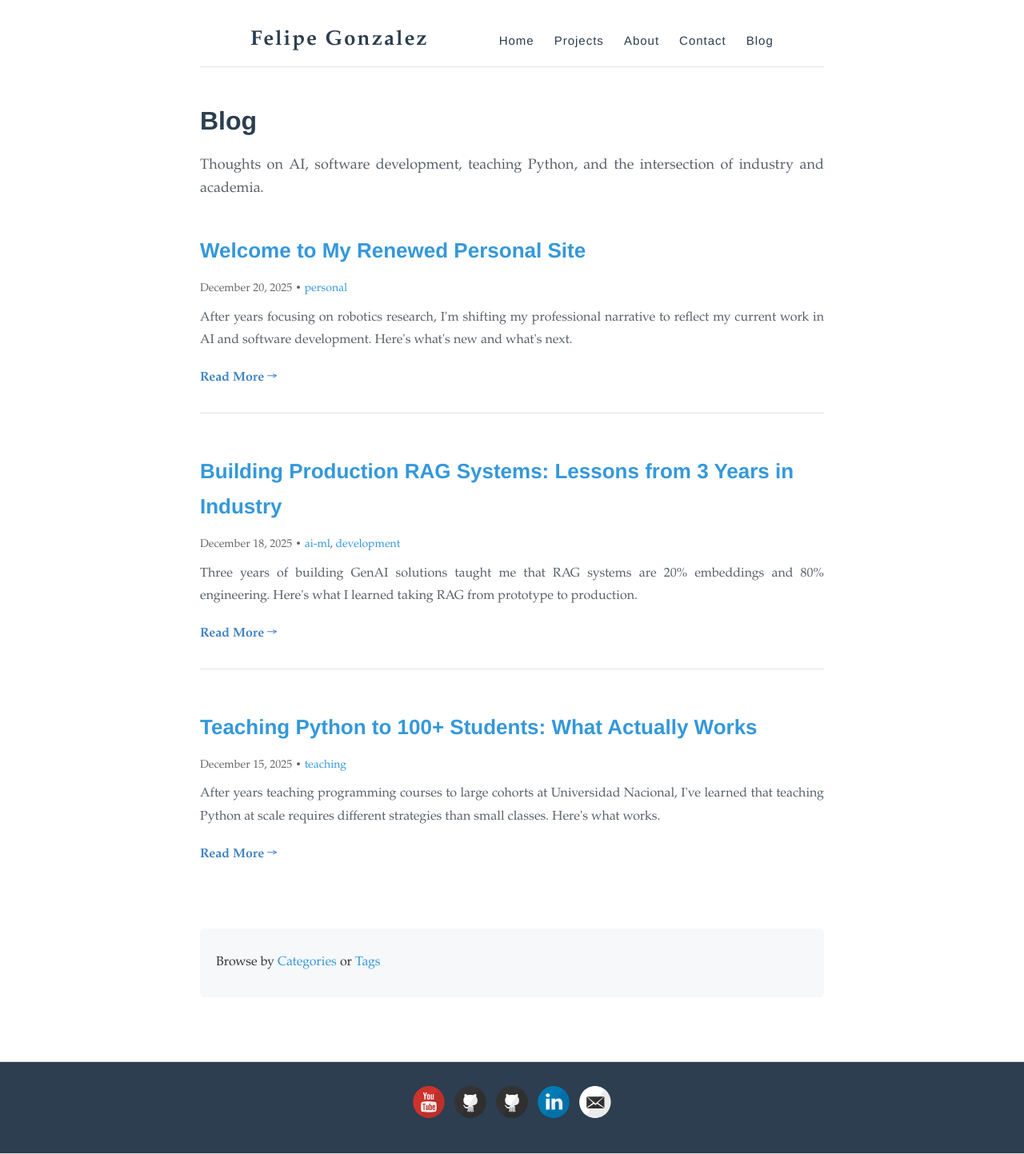
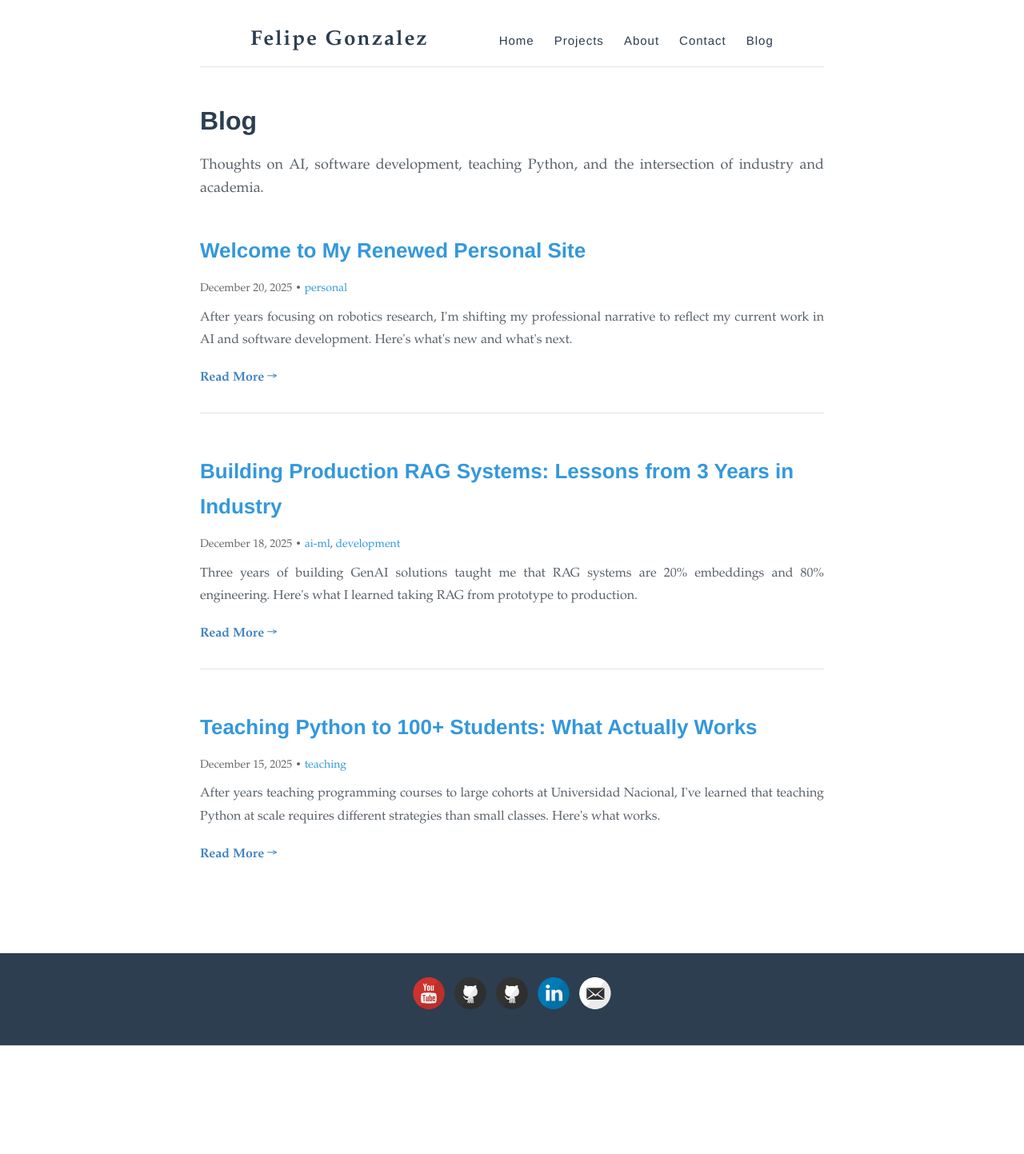
Before and after one commit to felipeg17/felipeg17.github.io, a Jekyll site: the page built from blog/index.html, in a window 1280 px wide. Shown: the whole page at 80% size. Built offline with Jekyll 4.4.1, drawn with Linux system fonts in a browser that asks for light colours; the list of posts is cut into pages by our own code; after the commit the page ends 1308 px from its top, so only the background shows below that.

Commit message:
fix: remove dead categories/tags links from blog page
Co-Authored-By: Claude Sonnet 5.5 <noreply@anthropic.com>

```diff
--- a/blog/index.html
+++ b/blog/index.html
@@ -49,11 +49,4 @@ title: Blog
   </div>
   {% endif %}
 
-  <!-- Categories & Tags Links -->
-  <div class="blog-navigation">
-    <p>
-      Browse by <a href="{{ site.baseurl }}/blog/categories/">Categories</a> or
-      <a href="{{ site.baseurl }}/blog/tags/">Tags</a>
-    </p>
-  </div>
 </div>
```
